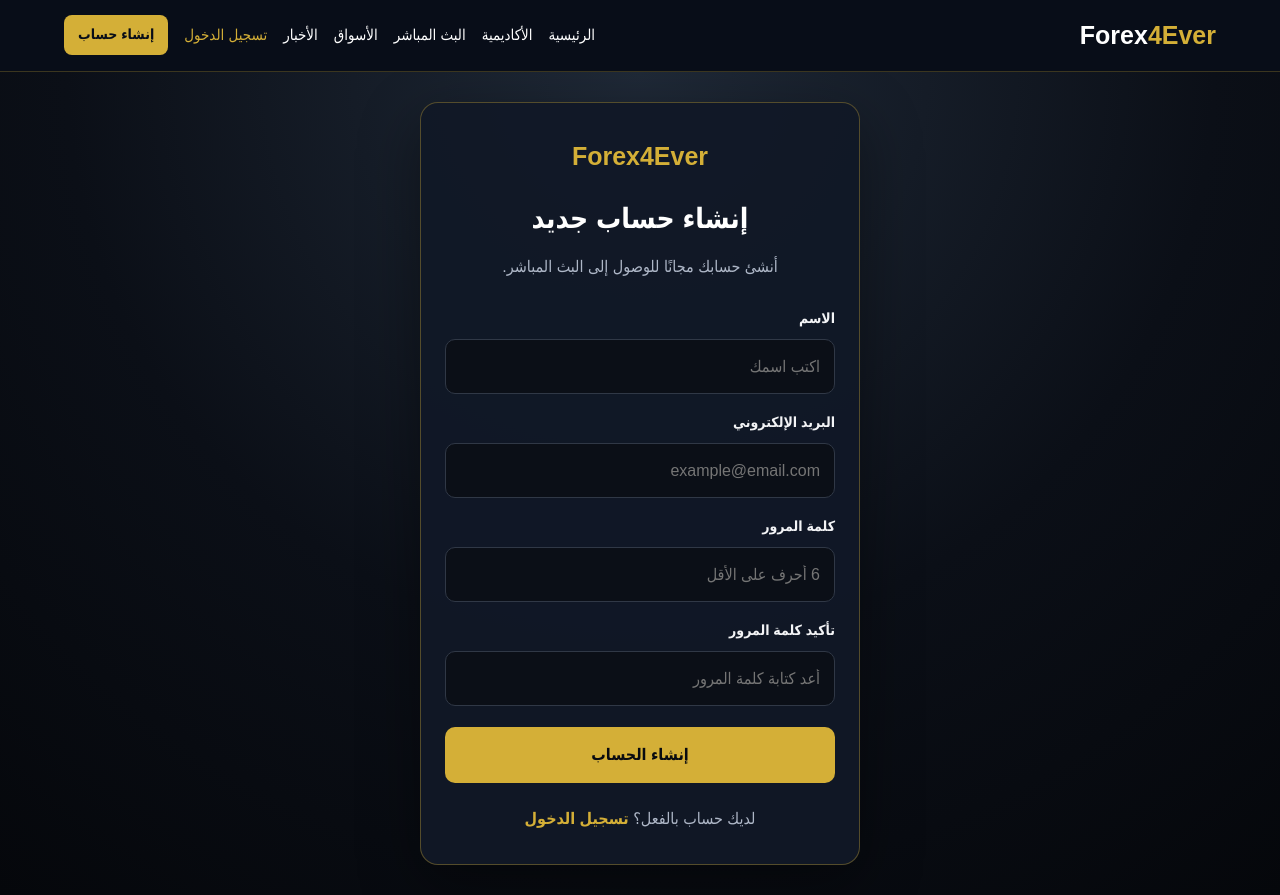
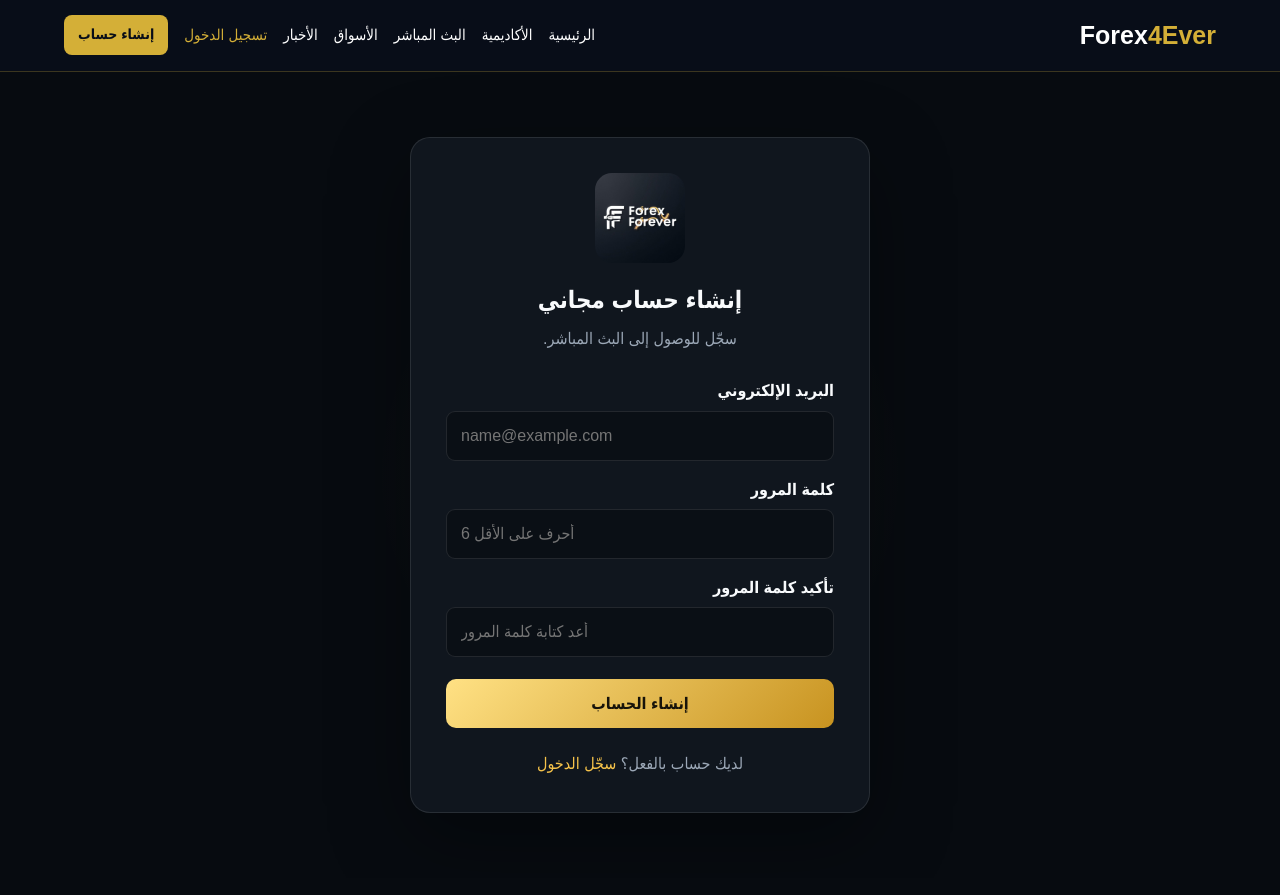
Before and after one commit to NaderElrashedy/forex4ever-live, a Next.js app: page /register in a window 1280 px wide. Built offline with nearby package versions, Linux system fonts and the light colour scheme; no server answers.

Commit message:
Update page.js

```diff
--- a/app/register/page.js
+++ b/app/register/page.js
@@ -1,307 +1,116 @@
 "use client";
 
+import Link from "next/link";
 import { useState } from "react";
-import Link from "next/link";
 import { useRouter } from "next/navigation";
-import { createClient } from "@supabase/supabase-js";
+import { supabase } from "../../lib/supabase";
 
-export default function SignupPage() {
+export default function RegisterPage() {
   const router = useRouter();
-
-  const [name, setName] = useState("");
   const [email, setEmail] = useState("");
   const [password, setPassword] = useState("");
-  const [confirmPassword, setConfirmPassword] = useState("");
+  const [confirmation, setConfirmation] = useState("");
+  const [message, setMessage] = useState("");
   const [loading, setLoading] = useState(false);
-  const [errorMessage, setErrorMessage] = useState("");
 
-  async function handleSignup(event) {
+  async function register(event) {
     event.preventDefault();
-    setErrorMessage("");
+    setMessage("");
 
-    if (!name.trim()) {
-      setErrorMessage("من فضلك اكتب الاسم.");
+    if (password.length < 6) {
+      setMessage("كلمة المرور يجب ألا تقل عن 6 أحرف.");
       return;
     }
 
-    if (!email.trim()) {
-      setErrorMessage("من فضلك اكتب البريد الإلكتروني.");
-      return;
-    }
-
-    if (password.length < 6) {
-      setErrorMessage("كلمة المرور يجب ألا تقل عن 6 أحرف.");
-      return;
-    }
-
-    if (password !== confirmPassword) {
-      setErrorMessage("كلمتا المرور غير متطابقتين.");
-      return;
-    }
-
-    const supabaseUrl = process.env.NEXT_PUBLIC_SUPABASE_URL;
-
-    const supabaseKey =
-      process.env.NEXT_PUBLIC_SUPABASE_PUBLISHABLE_KEY ||
-      process.env.NEXT_PUBLIC_SUPABASE_ANON_KEY;
-
-    if (!supabaseUrl || !supabaseKey) {
-      setErrorMessage("إعدادات Supabase غير موجودة.");
+    if (password !== confirmation) {
+      setMessage("كلمتا المرور غير متطابقتين.");
       return;
     }
 
     setLoading(true);
 
-    const supabase = createClient(supabaseUrl, supabaseKey);
-
     const { data, error } = await supabase.auth.signUp({
-      email: email.trim(),
-      password,
-      options: {
-        data: {
-          full_name: name.trim(),
-        },
-      },
+      email,
+      password
     });
 
-    if (error) {
     setLoading(false);
 
-      if (error.message.toLowerCase().includes("already registered")) {
-        setErrorMessage("هذا البريد الإلكتروني مسجل بالفعل.");
+    if (error) {
+      if (error.message.toLowerCase().includes("already")) {
+        setMessage("يوجد حساب مسجل بهذا البريد بالفعل.");
       } else {
-        setErrorMessage(error.message);
+        setMessage("تعذر إنشاء الحساب. تأكد من البيانات وحاول مرة أخرى.");
       }
-
       return;
     }
 
-    /*
-      إذا كان تأكيد البريد مغلقًا، يتم تسجيل الدخول مباشرة.
-      وإذا كان مفعّلًا، يتم نقله لصفحة الدخول.
-    */
     if (data.session) {
-      router.replace("/live");
+      router.push("/live");
+    } else {
+      setMessage("تم إنشاء الحساب. يمكنك الآن تسجيل الدخول.");
+    }
+
     router.refresh();
-    } else {
-      router.replace("/login?signup=success");
-    }
   }
 
   return (
-    <main style={styles.page} dir="rtl">
-      <section style={styles.card}>
-        <div style={styles.logo}>Forex4Ever</div>
+    <section className="auth-page">
+      <div className="auth-card">
+        <img src="/logo.jpg" alt="Forex4Ever" className="auth-logo" />
+        <h1>إنشاء حساب مجاني</h1>
+        <p className="form-description">سجّل للوصول إلى البث المباشر.</p>
 
-        <h1 style={styles.title}>إنشاء حساب جديد</h1>
-
-        <p style={styles.description}>
-          أنشئ حسابك مجانًا للوصول إلى البث المباشر.
-        </p>
-
-        <form onSubmit={handleSignup} style={styles.form}>
-          <div style={styles.field}>
-            <label htmlFor="name" style={styles.label}>
-              الاسم
-            </label>
-
-            <input
-              id="name"
-              type="text"
-              value={name}
-              onChange={(event) => setName(event.target.value)}
-              placeholder="اكتب اسمك"
-              autoComplete="name"
-              style={styles.input}
-              required
-            />
-          </div>
-
-          <div style={styles.field}>
-            <label htmlFor="email" style={styles.label}>
-              البريد الإلكتروني
-            </label>
-
+        <form onSubmit={register}>
+          <label htmlFor="email">البريد الإلكتروني</label>
           <input
             id="email"
             type="email"
+            dir="ltr"
+            required
+            autoComplete="email"
             value={email}
             onChange={(event) => setEmail(event.target.value)}
-              placeholder="example@email.com"
-              autoComplete="email"
-              style={styles.input}
-              required
+            placeholder="name@example.com"
           />
-          </div>
 
-          <div style={styles.field}>
-            <label htmlFor="password" style={styles.label}>
-              كلمة المرور
-            </label>
-
+          <label htmlFor="password">كلمة المرور</label>
           <input
             id="password"
             type="password"
+            dir="ltr"
+            required
+            minLength="6"
+            autoComplete="new-password"
             value={password}
             onChange={(event) => setPassword(event.target.value)}
             placeholder="6 أحرف على الأقل"
+          />
+
+          <label htmlFor="confirmation">تأكيد كلمة المرور</label>
+          <input
+            id="confirmation"
+            type="password"
+            dir="ltr"
+            required
+            minLength="6"
             autoComplete="new-password"
-              minLength={6}
-              style={styles.input}
-              required
+            value={confirmation}
+            onChange={(event) => setConfirmation(event.target.value)}
+            placeholder="أعد كتابة كلمة المرور"
           />
-          </div>
 
-          <div style={styles.field}>
-            <label htmlFor="confirmPassword" style={styles.label}>
-              تأكيد كلمة المرور
-            </label>
+          {message && <p className="error-message">{message}</p>}
 
-            <input
-              id="confirmPassword"
-              type="password"
-              value={confirmPassword}
-              onChange={(event) => setConfirmPassword(event.target.value)}
-              placeholder="أعد كتابة كلمة المرور"
-              autoComplete="new-password"
-              minLength={6}
-              style={styles.input}
-              required
-            />
-          </div>
-
-          {errorMessage && (
-            <div style={styles.error}>{errorMessage}</div>
-          )}
-
-          <button
-            type="submit"
-            disabled={loading}
-            style={{
-              ...styles.button,
-              opacity: loading ? 0.7 : 1,
-              cursor: loading ? "not-allowed" : "pointer",
-            }}
-          >
+          <button className="button primary form-button" disabled={loading}>
             {loading ? "جارٍ إنشاء الحساب..." : "إنشاء الحساب"}
           </button>
         </form>
 
-        <p style={styles.loginText}>
-          لديك حساب بالفعل؟{" "}
-          <Link href="/login" style={styles.link}>
-            تسجيل الدخول
-          </Link>
+        <p className="form-footer">
+          لديك حساب بالفعل؟ <Link href="/login">سجّل الدخول</Link>
         </p>
+      </div>
     </section>
-    </main>
   );
 }
-
-const styles = {
-  page: {
-    minHeight: "100vh",
-    display: "flex",
-    alignItems: "center",
-    justifyContent: "center",
-    padding: "30px 16px",
-    background:
-      "radial-gradient(circle at top, #1f2937 0%, #0b0f17 55%, #05070b 100%)",
-    color: "#ffffff",
-  },
-
-  card: {
-    width: "100%",
-    maxWidth: "440px",
-    padding: "32px 24px",
-    background: "rgba(17, 24, 39, 0.96)",
-    border: "1px solid rgba(212, 175, 55, 0.35)",
-    borderRadius: "18px",
-    boxShadow: "0 20px 60px rgba(0, 0, 0, 0.4)",
-  },
-
-  logo: {
-    marginBottom: "18px",
-    color: "#d4af37",
-    fontSize: "25px",
-    fontWeight: "800",
-    textAlign: "center",
-  },
-
-  title: {
-    margin: "0 0 10px",
-    fontSize: "28px",
-    textAlign: "center",
-  },
-
-  description: {
-    margin: "0 0 26px",
-    color: "#aeb7c7",
-    lineHeight: "1.8",
-    textAlign: "center",
-  },
-
-  form: {
-    display: "flex",
-    flexDirection: "column",
-    gap: "17px",
-  },
-
-  field: {
-    display: "flex",
-    flexDirection: "column",
-    gap: "8px",
-  },
-
-  label: {
-    color: "#f3f4f6",
-    fontSize: "14px",
-    fontWeight: "700",
-  },
-
-  input: {
-    width: "100%",
-    boxSizing: "border-box",
-    padding: "13px 14px",
-    background: "#0b0f17",
-    color: "#ffffff",
-    border: "1px solid #303846",
-    borderRadius: "10px",
-    fontSize: "16px",
-    outline: "none",
-  },
-
-  error: {
-    padding: "12px",
-    color: "#fecaca",
-    background: "rgba(127, 29, 29, 0.35)",
-    border: "1px solid rgba(239, 68, 68, 0.45)",
-    borderRadius: "10px",
-    fontSize: "14px",
-    lineHeight: "1.7",
-  },
-
-  button: {
-    width: "100%",
-    marginTop: "4px",
-    padding: "14px",
-    color: "#090b10",
-    background: "#d4af37",
-    border: "none",
-    borderRadius: "10px",
-    fontSize: "16px",
-    fontWeight: "800",
-  },
-
-  loginText: {
-    margin: "22px 0 0",
-    color: "#aeb7c7",
-    textAlign: "center",
-  },
-
-  link: {
-    color: "#d4af37",
-    fontWeight: "700",
-    textDecoration: "none",
-  },
-};
```
Lines whose indentation alone changed are shown as unchanged.
